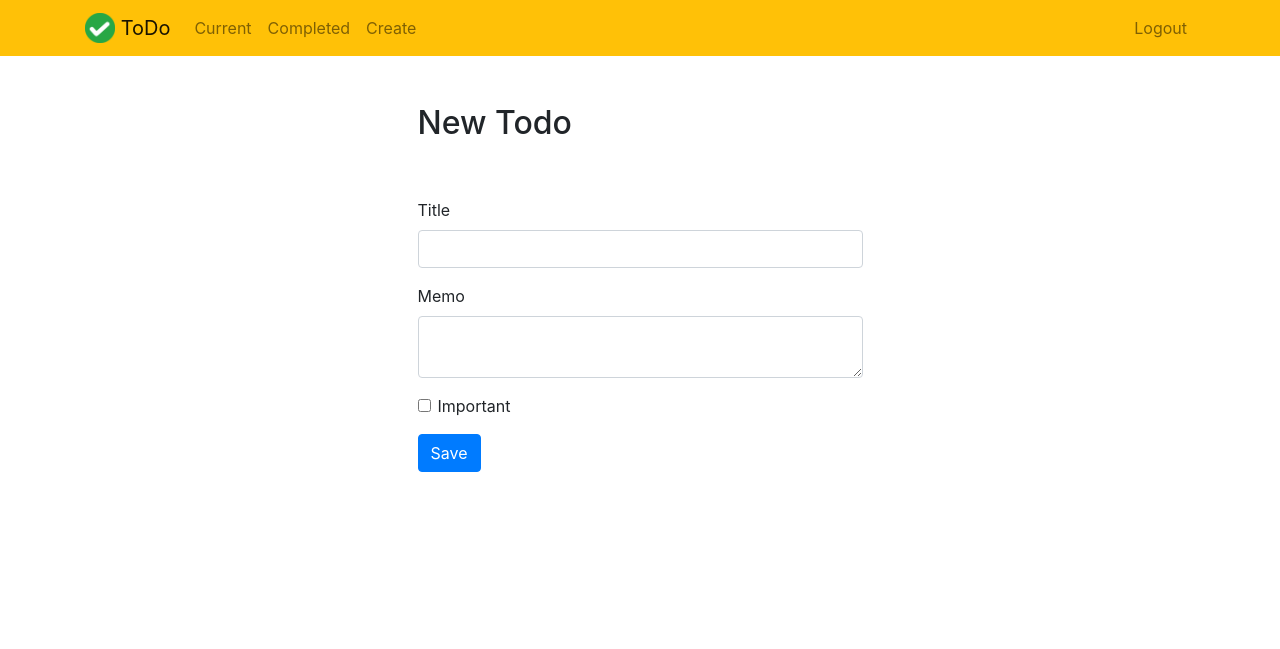
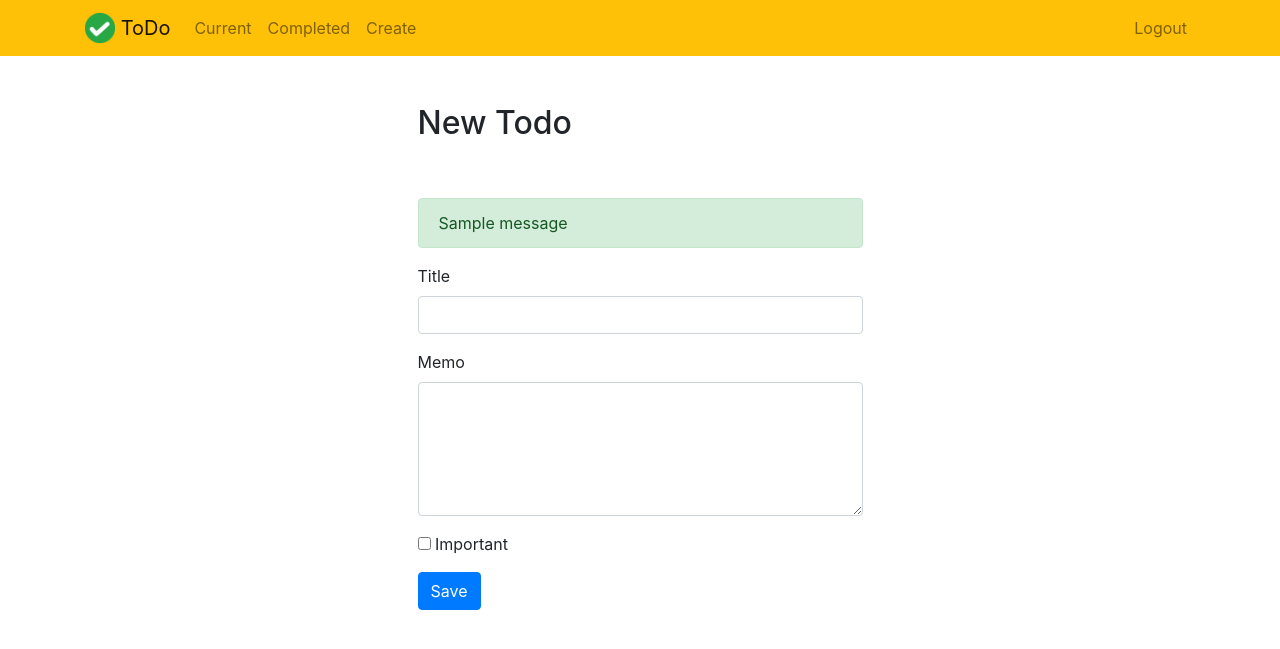
Before and after one commit to VolynkinS/ToDo, a Django app: page /create/ in a window 1280 px wide. Shown: the top 649 px of the page. Run offline with Django 4.2, Linux system fonts and the light colour scheme; a user stored in the database is signed in; one stand-in notice (Sample message) is shown; some libraries are stand-ins or nearby versions.

Commit message:
Change createtodo view  and its template

```diff
--- a/todo/forms.py
+++ b/todo/forms.py
@@ -10,10 +10,16 @@ from django.contrib.auth.forms import UserCreationForm, AuthenticationForm
 
 
 class UserRegisterFrom(UserCreationForm):
-    username = forms.CharField(label='Username', widget=forms.TextInput(attrs={'class': 'form-control', 'autocomplete': 'off'}))
-    email = forms.EmailField(label='E-mail', widget=forms.EmailInput(attrs={'class': 'form-control', 'autocomplete': 'off'}))
-    password1 = forms.CharField(label='Password', widget=forms.PasswordInput(attrs={'class': 'form-control', 'autocomplete': 'off'}))
-    password2 = forms.CharField(label='Confirm password', widget=forms.PasswordInput(attrs={'class': 'form-control', 'autocomplete': 'off'}))
+    username = forms.CharField(label='Username', widget=forms.TextInput(
+        attrs={'class': 'form-control', 'autocomplete': 'off'}))
+    email = forms.EmailField(label='E-mail', widget=forms.EmailInput(
+        attrs={'class': 'form-control', 'autocomplete': 'off'}))
+    password1 = forms.CharField(label='Password', widget=forms.PasswordInput(
+        attrs={'class': 'form-control', 'autocomplete': 'off'}))
+    password2 = forms.CharField(label='Confirm password',
+                                widget=forms.PasswordInput(
+                                    attrs={'class': 'form-control',
+                                           'autocomplete': 'off'}))
 
     class Meta:
         model = User
@@ -27,11 +33,25 @@ class UserRegisterFrom(UserCreationForm):
 
 
 class UserLoginFrom(AuthenticationForm):
-    username = forms.CharField(label='Username', widget=forms.TextInput(attrs={'class': 'form-control'}))
-    password = forms.CharField(label='Username', widget=forms.PasswordInput(attrs={'class': 'form-control'}))
+    username = forms.CharField(label='Username', widget=forms.TextInput(
+        attrs={'class': 'form-control'}))
+    password = forms.CharField(label='Username', widget=forms.PasswordInput(
+        attrs={'class': 'form-control'}))
 
 
 class TodoForm(ModelForm):
     class Meta:
         model = Todo
         fields = ['title', 'memo', 'important']
+        widgets = {
+            'title': forms.TextInput(attrs={'class': 'form-control'}),
+            'memo': forms.Textarea(
+                attrs={'class': 'form-control', 'rows': 5})
+        }
+
+    def clean_title(self):
+        title = self.cleaned_data['title']
+        if re.match(r'\d', title):
+            raise ValidationError('Title must not start with a number!',
+                                  code='invalid')
+        return title
--- a/todo/templates/todo/base.html
+++ b/todo/templates/todo/base.html
@@ -4,12 +4,16 @@
 <head>
     <!-- Required meta tags -->
     <meta charset="utf-8">
-    <meta name="viewport" content="width=device-width, initial-scale=1, shrink-to-fit=no">
+    <meta name="viewport"
+          content="width=device-width, initial-scale=1, shrink-to-fit=no">
 
     <!-- Bootstrap CSS -->
-    <link rel="stylesheet" href="https://stackpath.bootstrapcdn.com/bootstrap/4.4.1/css/bootstrap.min.css" integrity="sha384-Vkoo8x4CGsO3+Hhxv8T/Q5PaXtkKtu6ug5TOeNV6gBiFeWPGFN9MuhOf23Q9Ifjh" crossorigin="anonymous">
+    <link rel="stylesheet"
+          href="https://stackpath.bootstrapcdn.com/bootstrap/4.4.1/css/bootstrap.min.css"
+          integrity="sha384-Vkoo8x4CGsO3+Hhxv8T/Q5PaXtkKtu6ug5TOeNV6gBiFeWPGFN9MuhOf23Q9Ifjh"
+          crossorigin="anonymous">
     <link rel="stylesheet" href="{% static 'css/style.css' %}">
-    <link rel="icon" type="image/png"  href="{% static 'todo/logo.png' %}">
+    <link rel="icon" type="image/png" href="{% static 'todo/logo.png' %}">
     <title>ToDo</title>
 </head>
 <body>
@@ -17,13 +21,42 @@
 {% include 'inc/_navbar.html' %}
 
 <div class="container">
-{% block content %}{% endblock %}
+    <div class="row justify-content-center mt-5">
+        <div class="col-md-5">
+            <h2>{% block content_title %} {% endblock %}</h2>
+        </div>
+    </div>
+    <div class="row justify-content-center mt-5">
+    <div class="col-md-5">
+        {% if messages %}
+            {% for message in messages %}
+                {% if message.tags == 'error' %}
+                    <div class="alert alert-danger" role="alert">
+                        {{ message }}
+                    </div>
+                {% else %}
+                    <div class="alert alert-{{ message.tags }}" role="alert">
+                        {{ message }}
+                    </div>
+                {% endif %}
+            {% endfor %}
+        {% endif %}
+        {% block content %} {% endblock %}
+    </div>
 </div>
+</div>
+
 
 <!-- Optional JavaScript -->
 <!-- jQuery first, then Popper.js, then Bootstrap JS -->
-<script src="https://code.jquery.com/jquery-3.4.1.slim.min.js" integrity="sha384-J6qa4849blE2+poT4WnyKhv5vZF5SrPo0iEjwBvKU7imGFAV0wwj1yYfoRSJoZ+n" crossorigin="anonymous"></script>
-<script src="https://cdn.jsdelivr.net/npm/popper.js@1.16.0/dist/umd/popper.min.js" integrity="sha384-Q6E9RHvbIyZFJoft+2mJbHaEWldlvI9IOYy5n3zV9zzTtmI3UksdQRVvoxMfooAo" crossorigin="anonymous"></script>
-<script src="https://stackpath.bootstrapcdn.com/bootstrap/4.4.1/js/bootstrap.min.js" integrity="sha384-wfSDF2E50Y2D1uUdj0O3uMBJnjuUD4Ih7YwaYd1iqfktj0Uod8GCExl3Og8ifwB6" crossorigin="anonymous"></script>
+<script src="https://code.jquery.com/jquery-3.4.1.slim.min.js"
+        integrity="sha384-J6qa4849blE2+poT4WnyKhv5vZF5SrPo0iEjwBvKU7imGFAV0wwj1yYfoRSJoZ+n"
+        crossorigin="anonymous"></script>
+<script src="https://cdn.jsdelivr.net/npm/popper.js@1.16.0/dist/umd/popper.min.js"
+        integrity="sha384-Q6E9RHvbIyZFJoft+2mJbHaEWldlvI9IOYy5n3zV9zzTtmI3UksdQRVvoxMfooAo"
+        crossorigin="anonymous"></script>
+<script src="https://stackpath.bootstrapcdn.com/bootstrap/4.4.1/js/bootstrap.min.js"
+        integrity="sha384-wfSDF2E50Y2D1uUdj0O3uMBJnjuUD4Ih7YwaYd1iqfktj0Uod8GCExl3Og8ifwB6"
+        crossorigin="anonymous"></script>
 </body>
 </html>
--- a/todo/templates/todo/completedtodo.html
+++ b/todo/templates/todo/completedtodo.html
@@ -12,7 +12,8 @@
             {% for todo in todos %}
             <a href="{{ todo.get_absolute_url }}"
                class="list-group-item list-group-item-action{% if todo.important %} list-group-item-danger{% endif %}">
-                        <b>{{ todo.title }}</b> - Completed {{ todo.datecompleted|date:'M j Y H:i' }}
+                <b>{{ todo.title }}</b> - Completed
+                {{ todo.datecompleted|date:'M j Y H:i' }}
             </a>
             {% endfor %}
         </div>
--- a/todo/templates/todo/createtodo.html
+++ b/todo/templates/todo/createtodo.html
@@ -1,34 +1,48 @@
 {% extends "todo/base.html" %}
 
+{% block content_title %} New Todo {% endblock %}
+
 {% block content %}
-    <div class="row justify-content-center mt-5">
-        <div class="col-md-5">
-            <h2>New Todo</h2>
-        </div>
-    </div>
-    <div class="row justify-content-center mt-5">
-        <div class="col-md-5">
-            {% if error %}
+<form method="POST">
+    {% csrf_token %}
+
+    {% if form.non_field_errors %}
     <div class="alert alert-danger" role="alert">
-                    {{ error }}
+        {{ form.non_field_errors }}
     </div>
     {% endif %}
-            <form method="POST">
-                {% csrf_token %}
+
     <div class="form-group">
-                    <label for="title">Title</label>
-                    <input type="text" name="title" class="form-control" id="title" required>
+        {% if form.title.errors %}
+        <div class="alert alert-danger" role="alert">
+            {{ form.title.errors }}
         </div>
+        {% endif %}
+        <label for="{{ form.title.id_for_label }}">Title</label>
+        {{ form.title }}
+    </div>
+
     <div class="form-group">
-                    <label for="memo">Memo</label>
-                    <textarea name="memo" class="form-control" id="memo" ></textarea>
+        {% if form.memo.errors %}
+        <div class="alert alert-danger" role="alert">
+            {{ form.memo.errors }}
         </div>
-                <div class="form-group form-check">
-                    <input type="checkbox" name="important" class="form-check-input" id="important">
-                    <label class="form-check-label" for="important">Important</label>
+        {% endif %}
+        <label for="{{ form.memo.id_for_label }}">Memo</label>
+        {{ form.memo }}
     </div>
+
+    <div class="form-group">
+        {% if form.important.errors %}
+        <div class="alert alert-danger" role="alert">
+            {{ form.important.errors }}
+        </div>
+        {% endif %}
+        {{ form.important }}
+        <label class='form-check-label'
+               for="{{ form.important.id_for_label }}">Important</label>
+    </div>
+
     <button type="submit" class="btn btn-primary">Save</button>
 </form>
-        </div>
-    </div>
 {% endblock %}
--- a/todo/views.py
+++ b/todo/views.py
@@ -57,18 +57,16 @@ def currenttodo(request):
 
 @login_required
 def createtodo(request):
-    if request.method == 'GET':
-        return render(request, 'todo/createtodo.html', {'form': TodoForm()})
-    else:
-        try:
-            form = TodoForm(request.POST)
+    if request.method == 'POST':
+        form = TodoForm(request.POST)
+        if form.is_valid():
             newtodo = form.save(commit=False)
             newtodo.user = request.user
             newtodo.save()
             return redirect('todo:currenttodo')
-        except ValueError:
-            return render(request, 'todo/createtodo.html', {'form': TodoForm(),
-                                                            'error': 'Bad data passed in. Try again.'})
+    else:
+        form = TodoForm()
+    return render(request, 'todo/createtodo.html', {'form': form})
 
 
 @login_required
```
Also changed, not shown: db.sqlite3, todo/templates/todo/loginuser.html (indentation only). Lines whose indentation alone changed are shown as unchanged.
